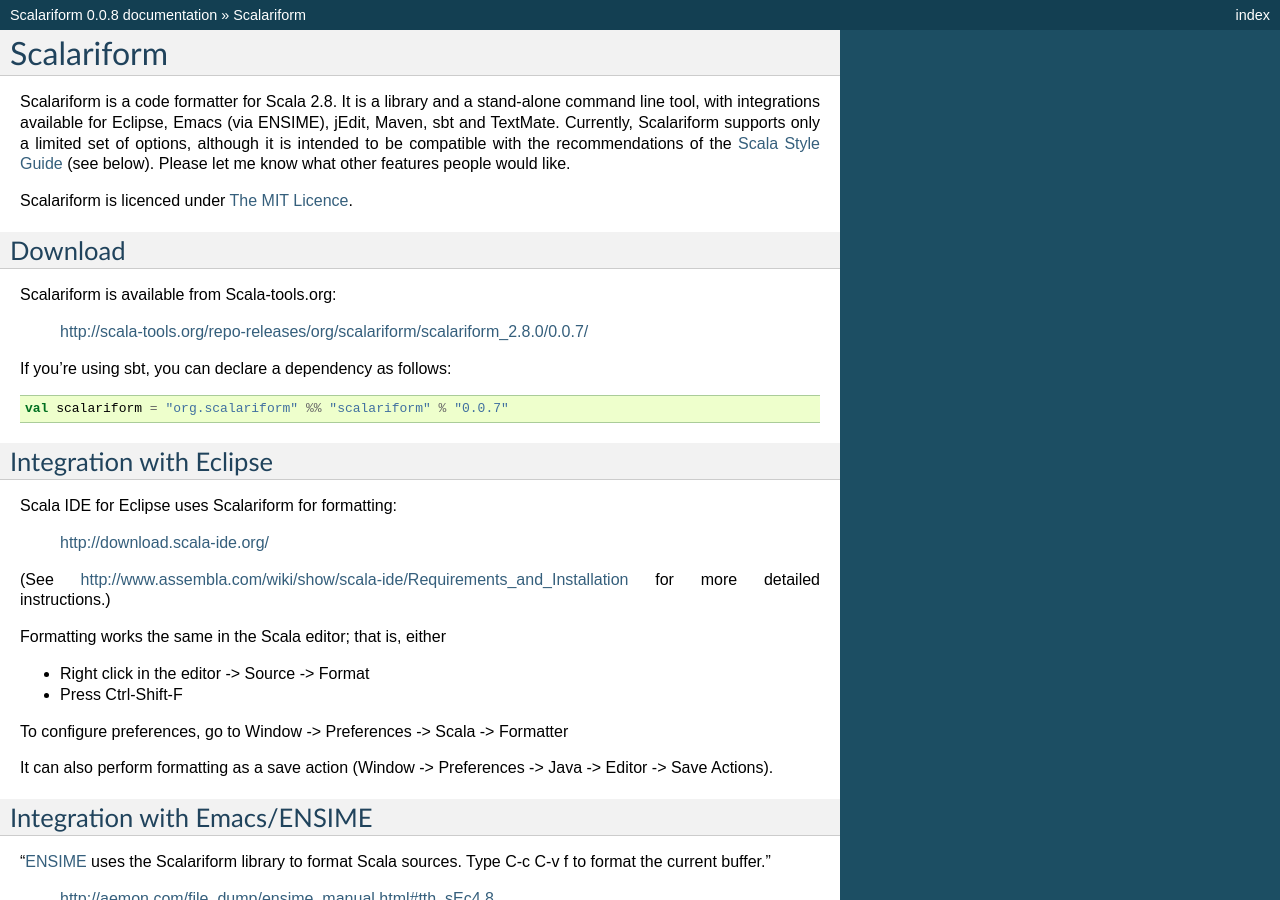
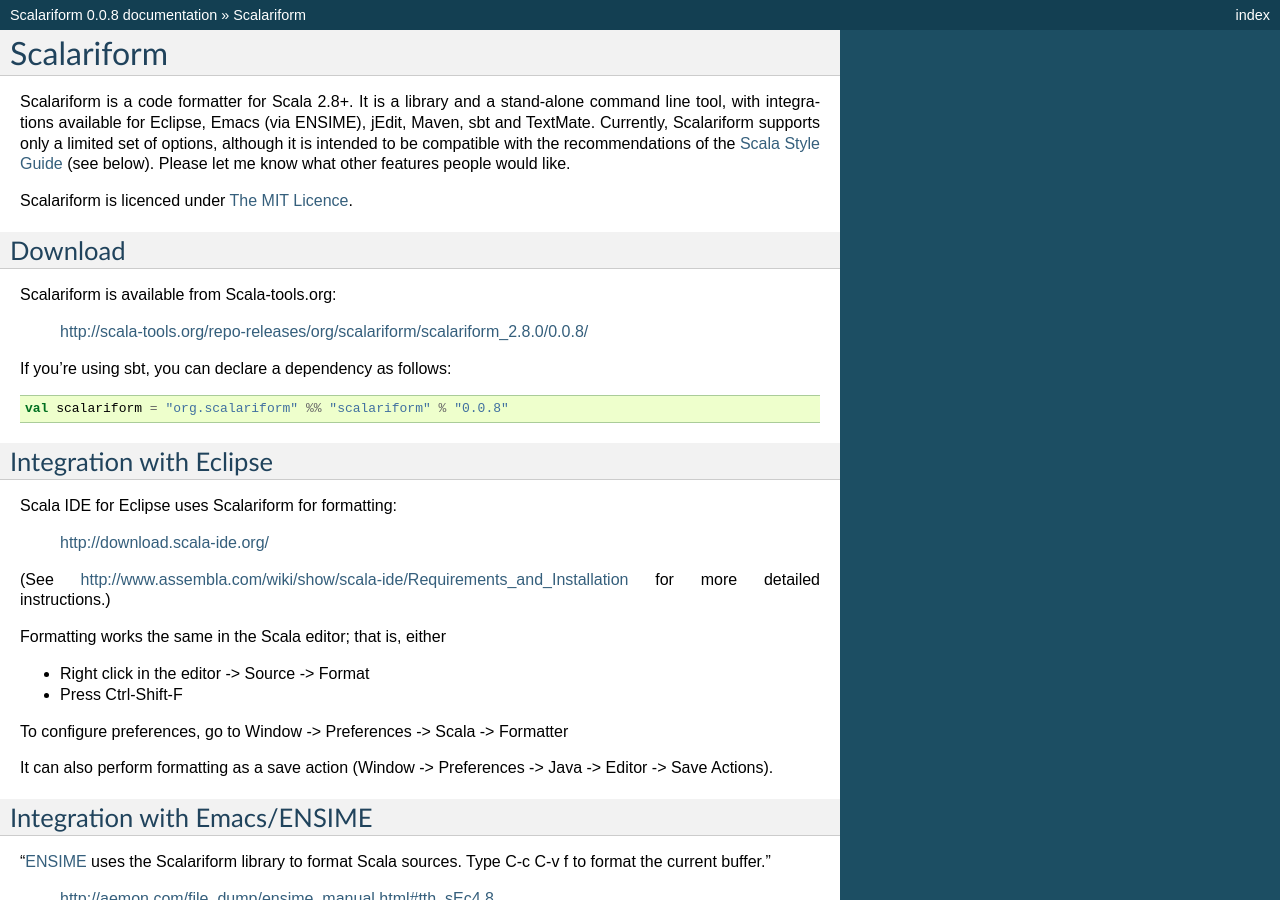
Before and after one commit to scala-ide/scalariform, a Sphinx documentation site: the page built from docs/source/README.rst, in a window 1280 px wide and 900 px high. Built offline with Sphinx 7.4.7, drawn with Linux system fonts in a browser that asks for light colours; some of the changed text lies outside the part shown.

Commit message:
Preparing for 0.0.8 release

```diff
--- a/docs/source/README.rst
+++ b/docs/source/README.rst
@@ -1,9 +1,9 @@
 Scalariform
 ===========
 
-Scalariform is a code formatter for Scala 2.8. It is a library and a
-stand-alone command line tool, with integrations available for
-Eclipse, Emacs (via ENSIME), jEdit, Maven, sbt and
+Scalariform is a code formatter for Scala 2.8+. It is a
+library and a stand-alone command line tool, with integrations
+available for Eclipse, Emacs (via ENSIME), jEdit, Maven, sbt and
 TextMate. Currently, Scalariform supports only a limited set of
 options, although it is intended to be compatible with the
 recommendations of the `Scala Style Guide`_ (see below). Please let me
@@ -19,11 +19,11 @@
 
 Scalariform is available from Scala-tools.org:
 
-  http://scala-tools.org/repo-releases/org/scalariform/scalariform_2.8.0/0.0.7/
+  http://scala-tools.org/repo-releases/org/scalariform/scalariform_2.8.0/0.0.8/
 
 If you're using sbt, you can declare a dependency as follows::
 
-  val scalariform = "org.scalariform" %% "scalariform" % "0.0.7"
+  val scalariform = "org.scalariform" %% "scalariform" % "0.0.8"
 
 Integration with Eclipse
 ------------------------
@@ -111,7 +111,7 @@
 Scalariform includes a stand-alone command line utility. Sample script::
 
   #!/bin/bash
-  scala -cp /path/to/scalariform-0.0.7.jar scalariform.commandline.Main "$@"
+  scala -cp /path/to/scalariform-0.0.8.jar scalariform.commandline.Main "$@"
 
 Usage::
 
```
Also changed, not shown: other parts of docs/source/README.rst (+2 -2 lines), README.rst (+8 -8 lines), 3 other files.
